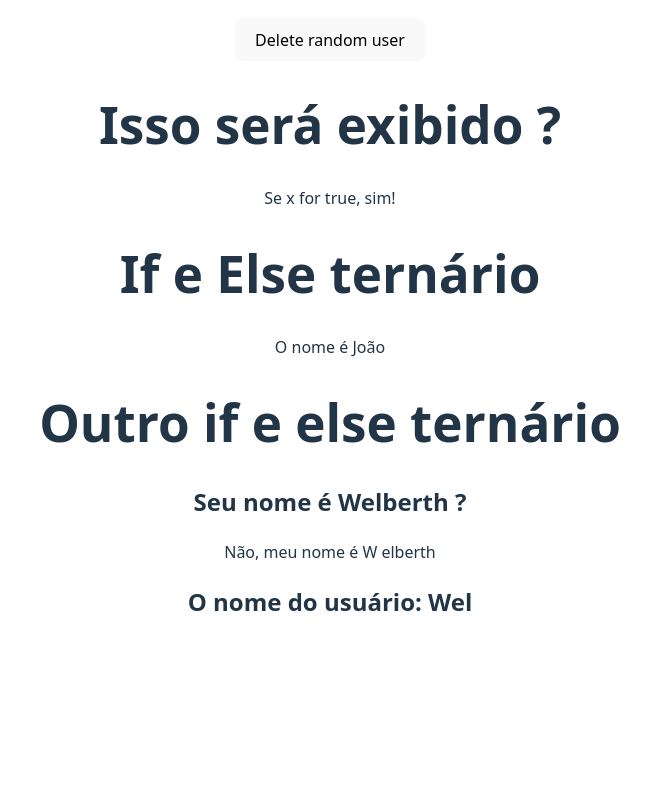
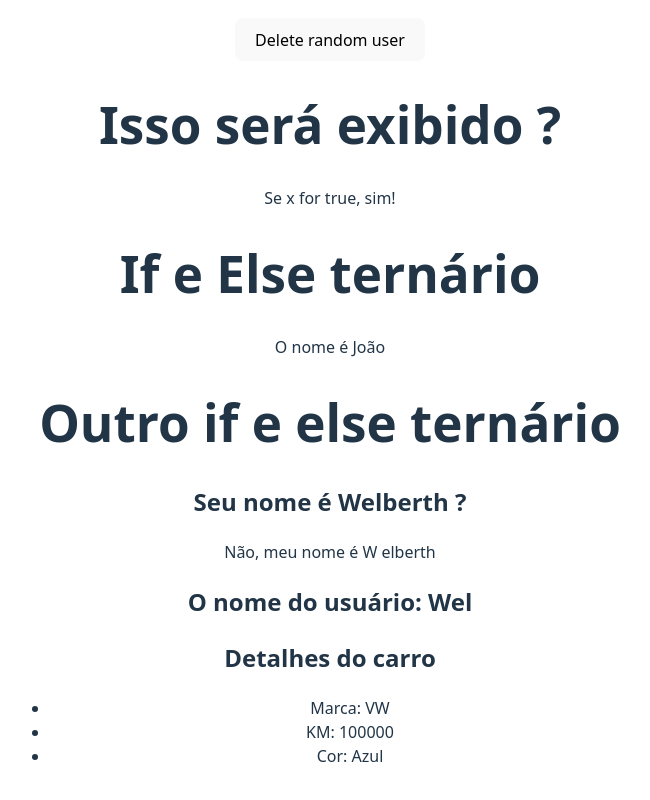
Before and after one commit to Welberth77/React-curso, a React (Vite) app in the folder 3_Avançando_em_React/avancando_react/: page / in a window 1280 px wide. Shown: the part 1443-2243 px from the top of the page, without its empty margins (310-960 px from the left). Before the commit the page ends 2115 px from the top, so only its background shows below. Built offline with nearby package versions, Linux system fonts and the light colour scheme.

Commit message:
Feat: Props

```diff
--- a/3_Avançando_em_React/avancando_react/src/App.jsx
+++ b/3_Avançando_em_React/avancando_react/src/App.jsx
@@ -8,6 +8,7 @@
 import ListRender from './components/ListRender'
 import ConditionalRender from './components/ConditionalRender'
 import ShowUserName from './components/ShowUserName'
+import CarDetails from './components/CarDetails'
 
 
 function App() {
@@ -29,7 +30,10 @@
       <ManageData/>
       <ListRender/>
       <ConditionalRender/>
+      {/* Props */}
       <ShowUserName name={name} />
+      {/* Desestruturando */}
+      <CarDetails brand="VW" km={100000} color="Azul"/>
     </>
   )
 }
--- /dev/null
+++ b/3_Avançando_em_React/avancando_react/src/components/CarDetails.jsx
@@ -0,0 +1,14 @@
+const CarDetails = ({brand, km, color}) => {
+  return (
+    <div>
+        <h2>Detalhes do carro</h2>
+        <ul>
+            <li>Marca: {brand}</li>
+            <li>KM: {km}</li>
+            <li>Cor: {color}</li>
+        </ul>
+    </div>
+  )
+}
+
+export default CarDetails
```
